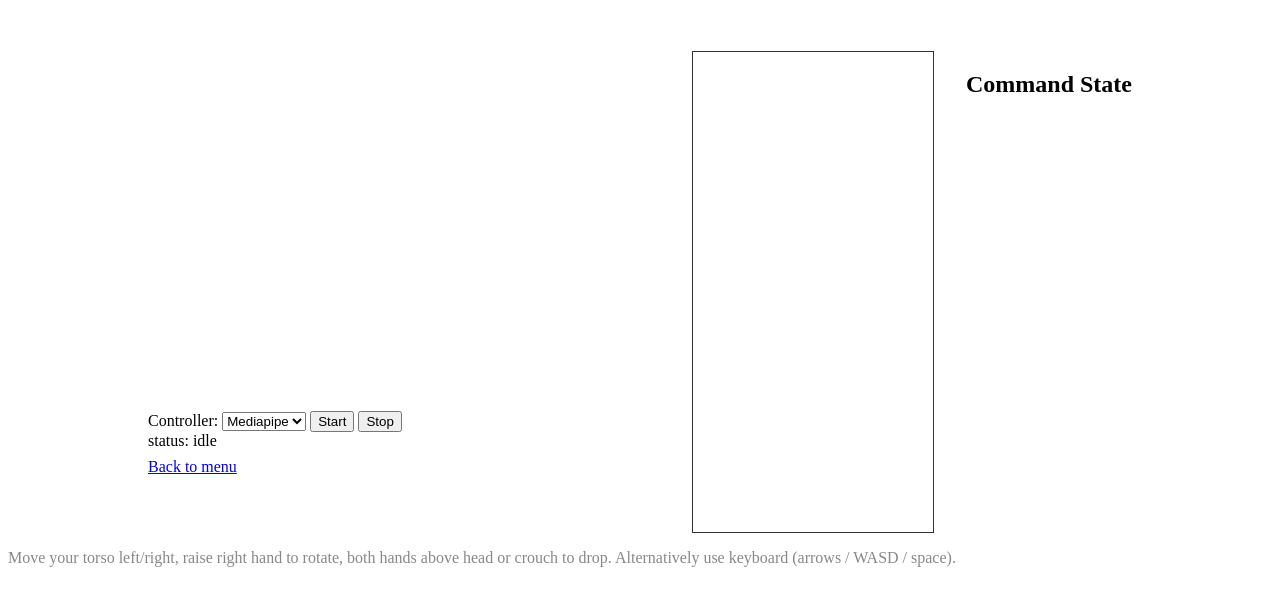
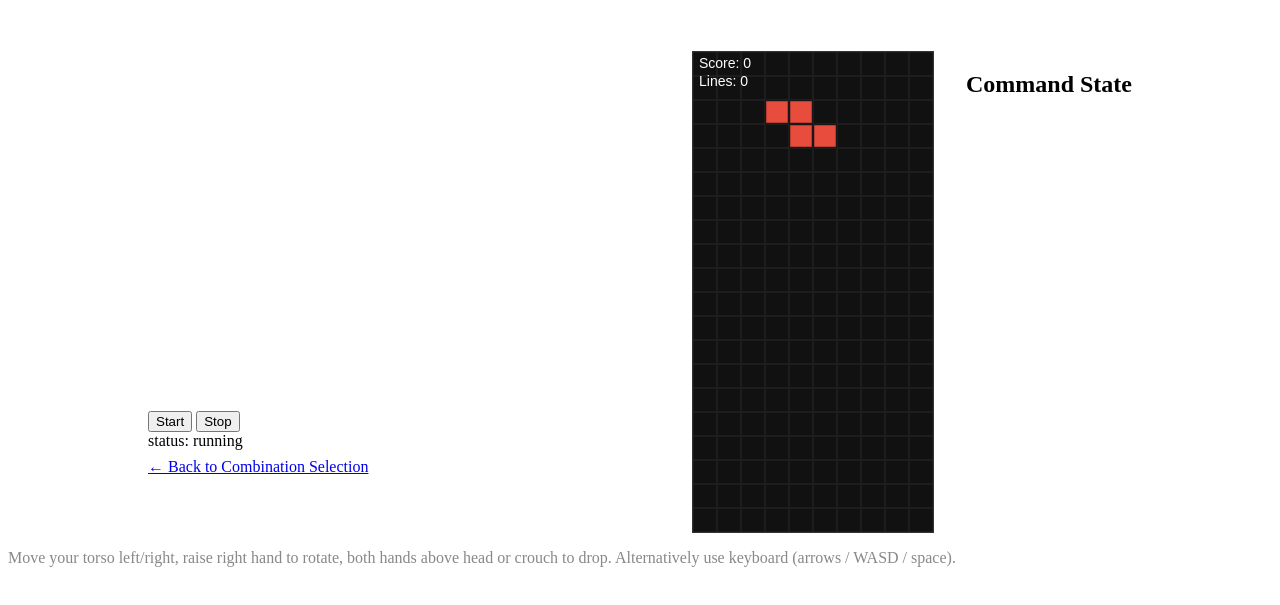
Before and after one commit to frankbits/BodyBlocks, a website built with Vite: page src/pages/gameplay.html in a window 1280 px wide. Both pictures are taken after a click on the button "Start". Shown: the part 89-694 px from the top of the page. Built offline with nearby package versions, Linux system fonts and the light colour scheme; no server answers; what @mediapipe/camera_utils, @mediapipe/holistic would draw is missing.

Commit message:
feat: select controller based on `choose-combination`-page and link back to it

```diff
--- a/src/pages/gameplay.html
+++ b/src/pages/gameplay.html
@@ -15,15 +15,10 @@
       <canvas id="overlay" class="overlay-canvas"></canvas>
     </div>
     <div class="controls">
-      <label for="controllerSelect">Controller:</label>
-      <select id="controllerSelect">
-        <option value="mediapipe">Mediapipe</option>
-        <option value="keyboard">Keyboard</option>
-      </select>
       <button id="startBtn" type="button">Start</button>
       <button id="stopBtn" type="button">Stop</button>
       <div id="status">status: idle</div>
-      <div style="margin-top:8px;"><a id="backToMenu" href="/start">Back to menu</a></div>
+      <div style="margin-top:8px;"><a id="backToMenu" href="/choose-combination">← Back to Combination Selection</a></div>
     </div>
   </div>
   <div class="game-column">
--- a/src/pages/gameplay.ts
+++ b/src/pages/gameplay.ts
@@ -9,7 +9,7 @@ const canvas = document.getElementById('gameCanvas') as HTMLCanvasElement
 const startBtn = document.getElementById('startBtn') as HTMLButtonElement
 const stopBtn = document.getElementById('stopBtn') as HTMLButtonElement
 const status = document.getElementById('status') as HTMLDivElement
-const controllerSelect = document.getElementById('controllerSelect') as HTMLSelectElement
+const selectedController = window.localStorage.getItem('activeController') || 'keyboard';
 
 // Initialize game
 const game = new TetrisGame(canvas)
@@ -231,19 +231,12 @@ function setActiveController(name: string) {
 }
 
 // initialize selection
-const savedController = window.localStorage.getItem('activeController')
-if (savedController) {
-    controllerSelect.value = savedController;
-}
-setActiveController(controllerSelect.value)
-controllerSelect.addEventListener('change', (e) => {
-    setActiveController((e.target as HTMLSelectElement).value)
-})
+setActiveController(selectedController);
 // mpController.start() //uncomment to start mediapipe immediately for testing
 
 startBtn.addEventListener('click', async () => {
     // if mediapipe is active, ensure camera stream is running
-    if (controllerSelect.value === 'mediapipe') {
+    if (selectedController === 'mediapipe') {
         try {
             const stream = await navigator.mediaDevices.getUserMedia({ video: true })
             videoEl.srcObject = stream
```
Also changed, not shown: src/pages/choose-combination.ts (+5 -5 lines).
